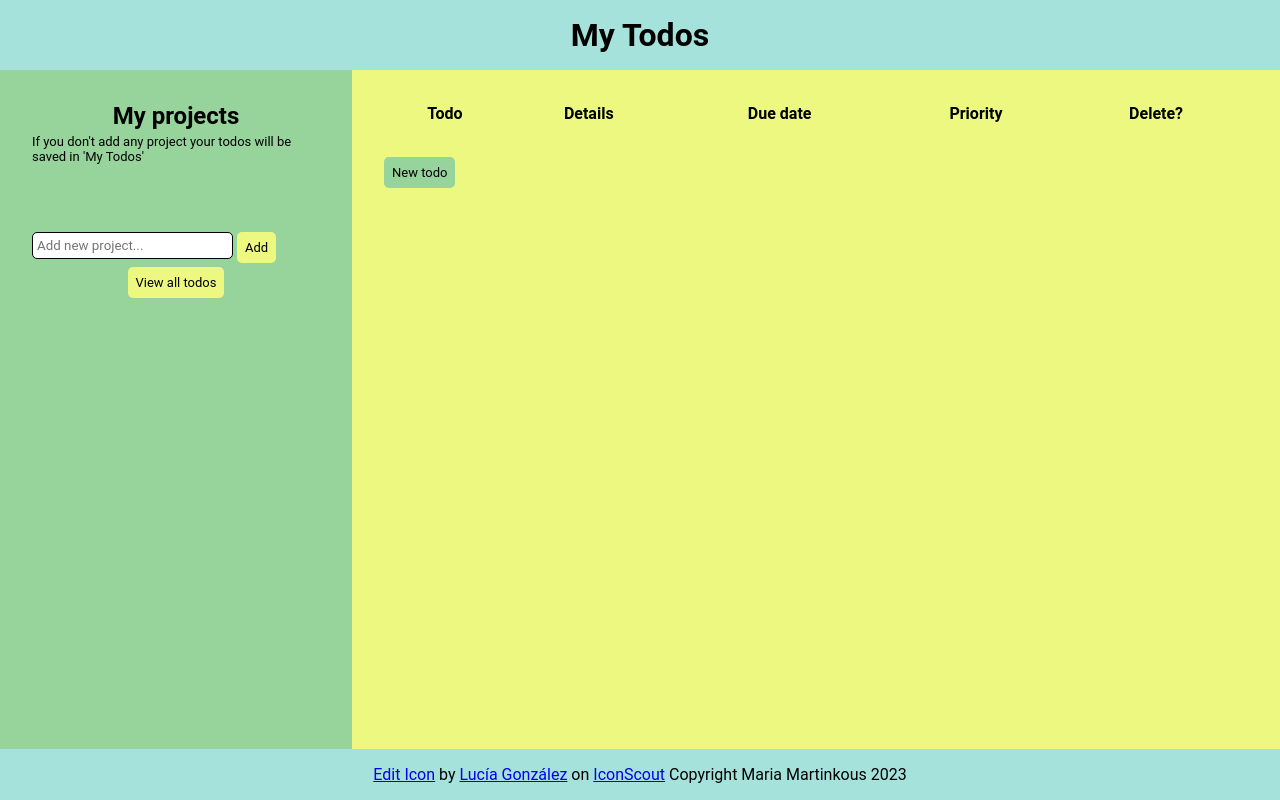
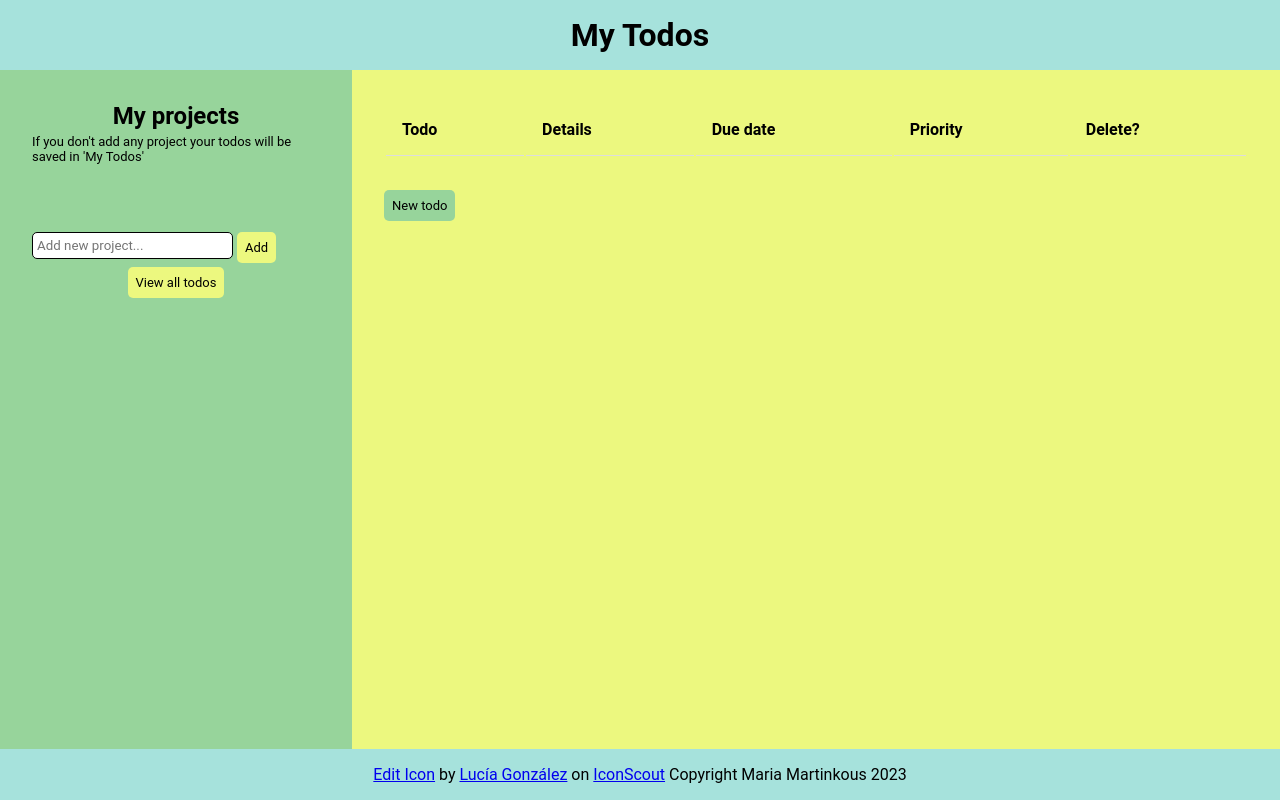
Before and after one commit to MarticaIda/todo, a website built with webpack: page src/index.html in a window 1280 px wide. Built offline with nearby package versions, Linux system fonts and the light colour scheme.

Commit message:
align thead

```diff
--- a/src/style.css
+++ b/src/style.css
@@ -79,7 +79,7 @@ nav {
   background-color: var(--side-color);
 }
 
-ul{
+ul {
   padding: var(--padding);
 }
 
@@ -160,6 +160,12 @@ table {
   padding-bottom: var(--padding);
 }
 
+th {
+  text-align: left;
+  padding: 1rem;
+  border-bottom: 1px solid #ddd;
+}
+
 td {
   overflow: hidden;
   white-space: nowrap;
```
